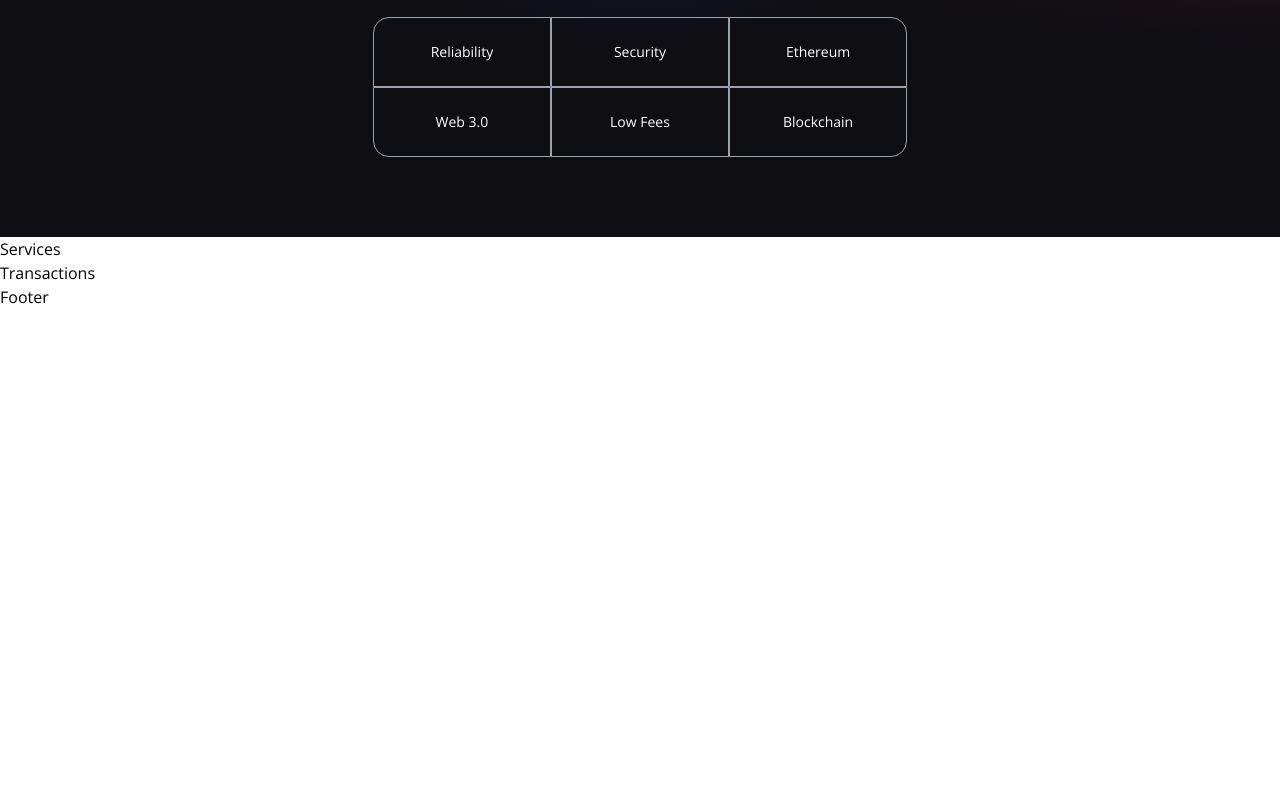
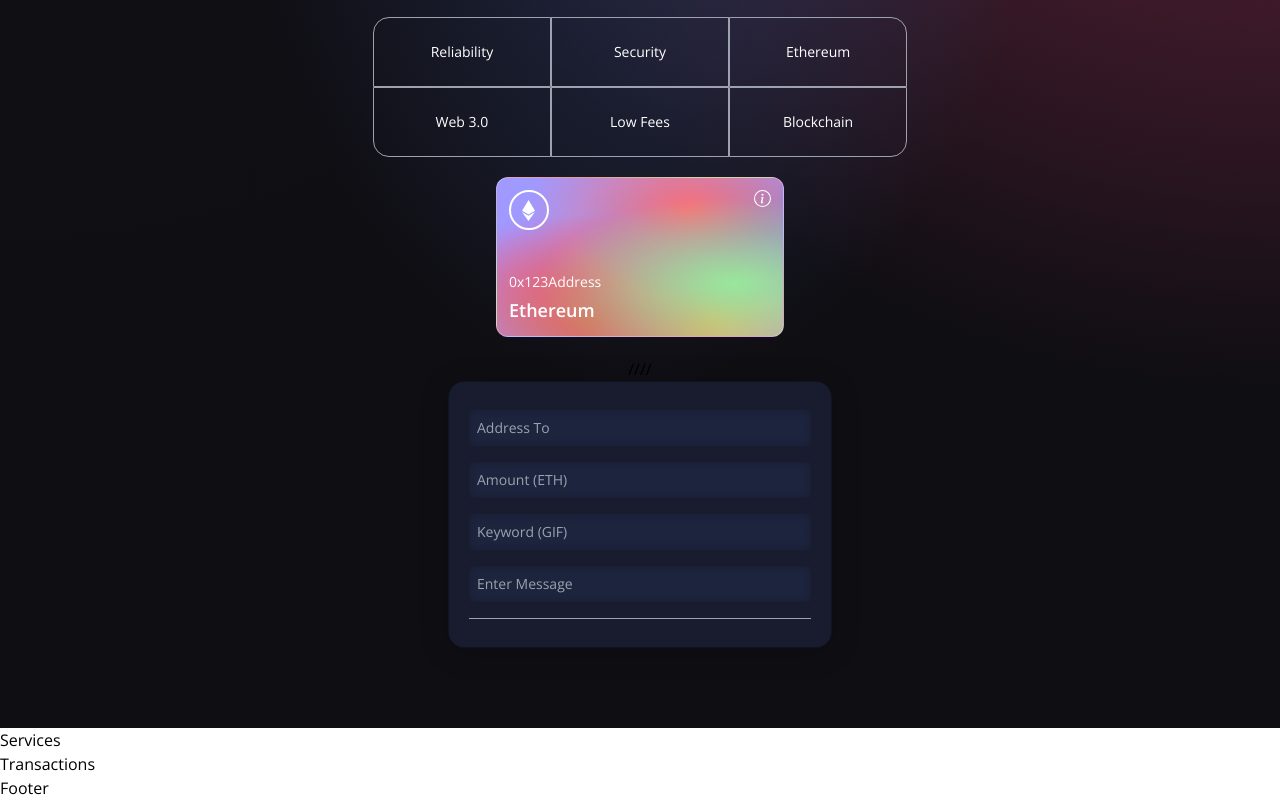
Before and after one commit to Bmullzz/DeCen, a React (Vite) app in the folder client/: page / in a window 1280 px wide. Shown: the part 435-1235 px from the top of the page. Before the commit the page ends 800 px from the top, so only its background shows below. Built offline with nearby package versions, Linux system fonts and the light colour scheme.

Commit message:
added etheereum card and transaction details form

```diff
--- a/client/src/components/Welcome.jsx
+++ b/client/src/components/Welcome.jsx
@@ -5,6 +5,17 @@
 import { Loader } from './';
 
 const commonStyles = "min-h-[70px] sm:px-0 px-2 sm:min-w-[120px] flex justify-center items-center border-[0.5px] border-gray-400 text-sm font-light text-white";
+
+const Input = ({placeholder, name, type, value, handleChange}) => (
+    <input
+        placeholder={placeholder}
+        type={type}
+        step="0.0001"
+        value={value}
+        onChange={(e) => handleChange(e, name)}
+        className="my-2 w-full rounded-sm p-2 outline-none bg-transparent text-white border-none text-sm white-glassmorphism"
+    />
+);
 
 const Welcome = () => {
 
@@ -27,32 +38,81 @@
                         onClick={connectWallet}
                         className="flex flex-row justify-center items-center my-5 bg-[#2952e3] p-3 rounded-full cursor-pointer hover:bg-[#2546bd]"
                     >
-                        <p className="text-white text-base font-semibold">Connect Wallet</p>
+                        <p className="text-white text-base font-semibold">
+                            Connect Wallet
+                        </p>
                     </button>
 
                     <div className="grid sm:grid-cols-3 grid-cols-2 w-full mt-10">
                         <div className={`rounded-tl-2xl ${commonStyles}`}>
                             Reliability
                         </div>
-                        <div className={commonStyles}>Security</div>
+                        <div className={commonStyles}>
+                            Security
+                        </div>
                         <div className={`rounded-tr-2xl ${commonStyles}`}>
                             Ethereum
                         </div>
                         <div className={`rounded-bl-2xl ${commonStyles}`}>
                             Web 3.0
                         </div>
-                        <div className={commonStyles}>Low Fees</div>
+                        <div className={commonStyles}>
+                            Low Fees
+                        </div>
                         <div className={`rounded-br-2xl ${commonStyles}`}>
                             Blockchain
                         </div>
                     </div>
                 </div>
-                <div>
+
+
+
+
+
+                <div className="flex flex-col flex-1 items-center justify-start w-full md:mt-0 mt-10">
+                    <div className="p-3 justify-end items-start flex-col rounded-xl h-40 sm:w-72 w-full my-5 eth-card white-glassmorphism">
+                        <div className="flex justify-between flex-col w-full h-full ">
+                            <div className="flex justify-between items-start">
+                                <div className="w-10 h-10 rounded-full border-2 border-white flex justify-center items-center">
+                                    <SiEthereum fontSize={21} color="#fff"/>
+                                </div>
+                                <BsInfoCircle fontSize={17} color="#fff"/>
+                            </div>
+                            <div>
+                                <p className="text-white font-light text-sm">
+                                    0x123Address
+                                </p>
+                                <p className="text-white font-semibold text-lg mt-1">
+                                    Ethereum
+                                </p>
+                            </div>
+                        </div>
+                    </div>
+                <div/>////
+                    <div className="p-5 sm:w-96 w-full flex flex-col justify-start items-center blue-glassmorphism">
+                        <Input placeholder="Address To" name="addressTo" type="text" handleChange={() => {}} />
+                        <Input placeholder="Amount (ETH)" name="amount" type="number" handleChange={() => {}} />
+                        <Input placeholder="Keyword (GIF)" name="keyword" type="text" handleChange={() => {}} />
+                        <Input placeholder="Enter Message" name="message" type="text" handleChange={() => {}} />
+
+                        <div className="h-[1px] w-full bg-gray-400 my-2" />
+
+
+                        {/* {false ? (
+                            <Loader />
+                        ) : (
+                            <div>
+
+                            <div/>
+                        )}  */}
+
+
+                    </div>
 
                 </div>
             </div>
         </div>
     );
-}
+};
 
 export default Welcome;
```
